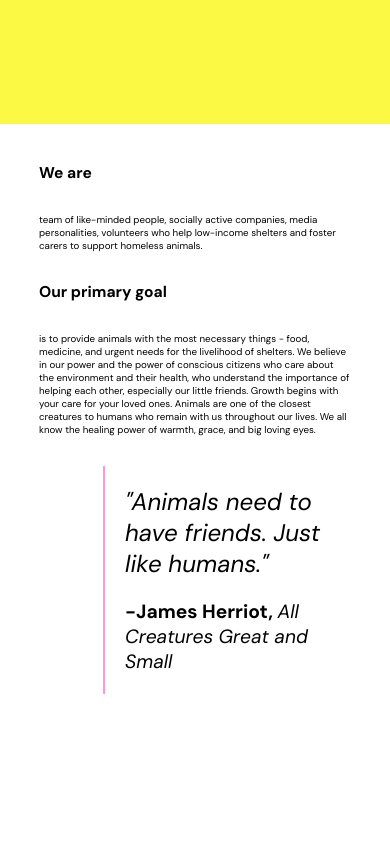
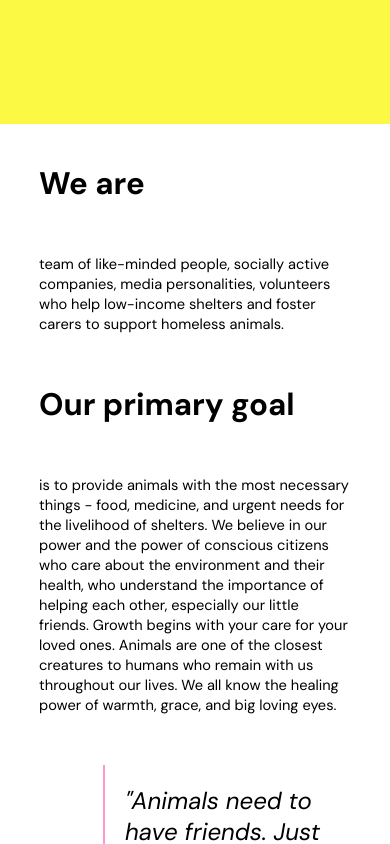
Before and after one commit to Allfin/technical-test, a Vue app: page / in a window 390 px wide. Shown: the part 720-1564 px from the top of the page. Built offline with nearby package versions, Linux system fonts and the light colour scheme.

Commit message:
update font for responsive

```diff
--- a/src/assets/styles/main.css
+++ b/src/assets/styles/main.css
@@ -17,16 +17,59 @@
   font-weight: 400;
 }
 
+.background-blue {
+  background-color: var(--blue);
+}
+
+.background-black {
+  background-color: var(--black);
+}
+
+.background-green {
+  background-color: var(--green);
+}
+
+.background-plum {
+  background-color: var(--plum);
+}
+
 .container {
   width: 100%;
   padding: 10% 10%;
+  display: flex;
+  flex-direction: column;
+  gap: 20px;
+}
+
+p,
+span {
+  font-size: 3.75vw;
 }
 
 h1 {
-  font-size: 4vw;
+  font-size: 8vw;
   font-weight: 700;
 }
 
-p {
-  font-size: 2.5vw;
+h2 {
+  font-size: 6vw;
+  font-weight: 700;
 }
+
+@media screen and (min-width: 479px) {
+  h1 {
+    font-size: 4vw;
+  }
+
+  h2 {
+    font-size: 3vw;
+  }
+
+  p {
+    font-size: 2.5vw;
+  }
+
+  span {
+    font-size: 2vw;
+  }
+}
```
